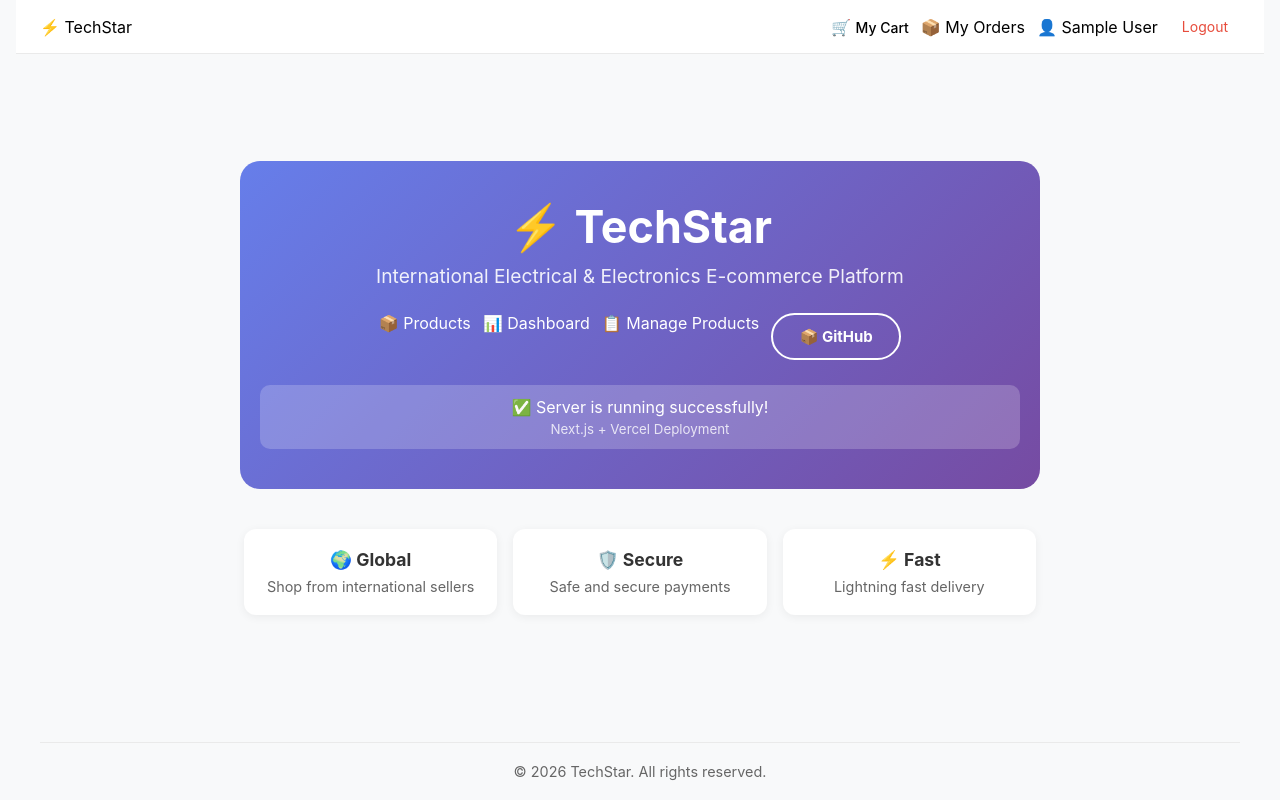
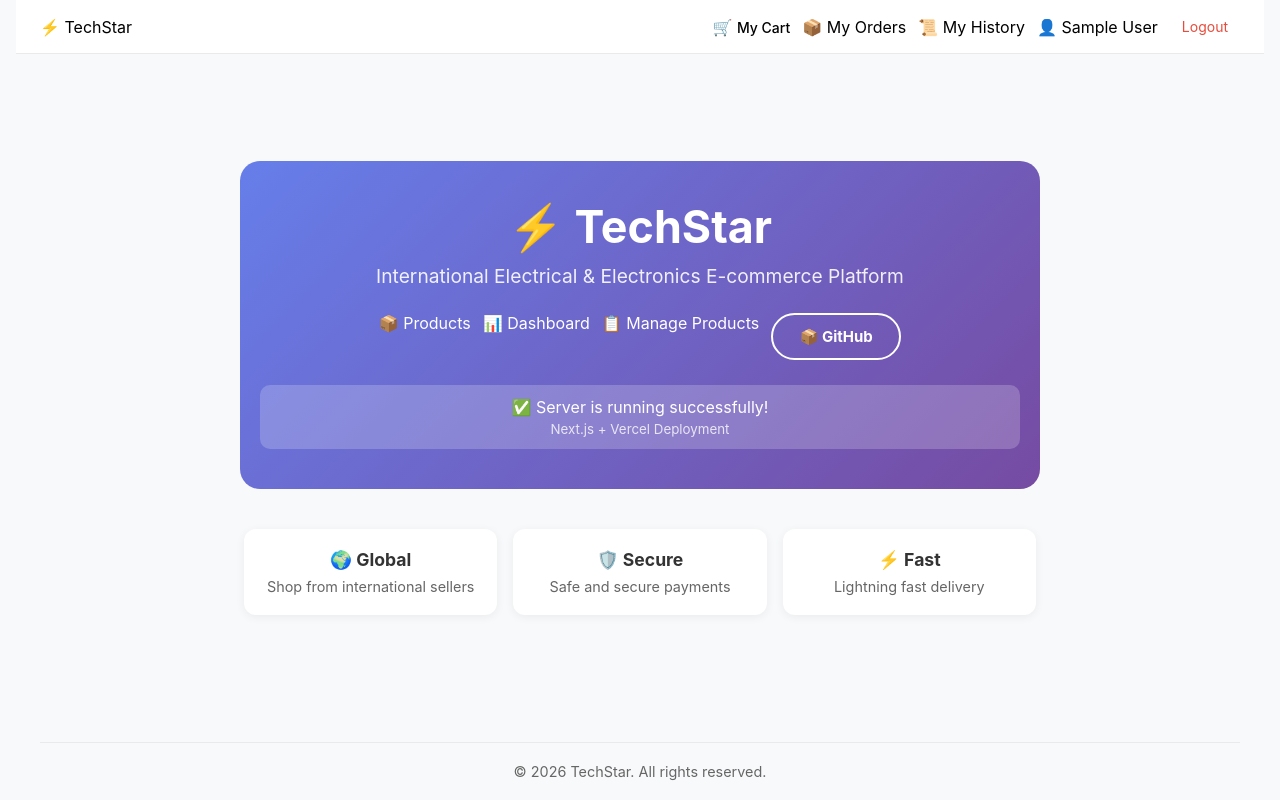
Before and after one commit to aminul-islam-be/techStar-next, a Next.js app: page / in a window 1280 px wide. Built offline with nearby package versions, Linux system fonts and the light colour scheme; no server answers; the database is empty; sample sign-in values are in the browser's storage.

Commit message:
Enhance Header with My Orders and Admin Links
Added links for user orders and admin functionalities.

```diff
--- a/components/Header.js
+++ b/components/Header.js
@@ -17,9 +17,26 @@
 
           {session ? (
             <>
+              {/* ✅ Customer এর জন্য My Orders & My History */}
               <Link href="/my-orders" className="navLink">
                 📦 My Orders
               </Link>
+              <Link href="/my-history" className="navLink">
+                📜 My History
+              </Link>
+
+              {/* ✅ Admin এর জন্য অতিরিক্ত লিংক */}
+              {session.user.role === 'admin' && (
+                <>
+                  <Link href="/admin/order-history" className="navLink">
+                    🗑️ Order History
+                  </Link>
+                  <Link href="/admin/cancelled-orders" className="navLink">
+                    ✖️ Cancelled
+                  </Link>
+                </>
+              )}
+
               <Link href="/auth/profile" className="navLink">
                 👤 {session.user.name}
               </Link>
```
